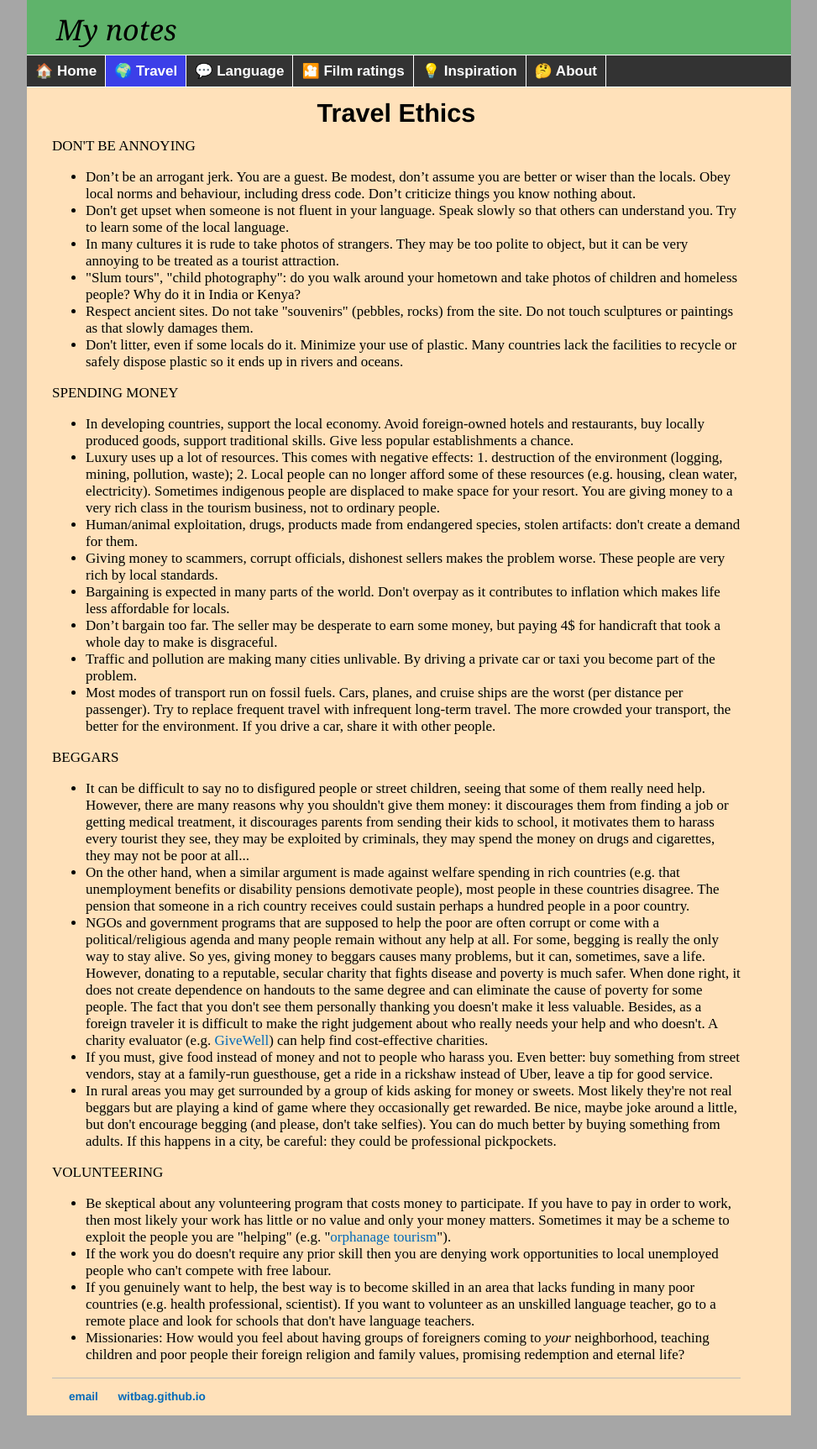
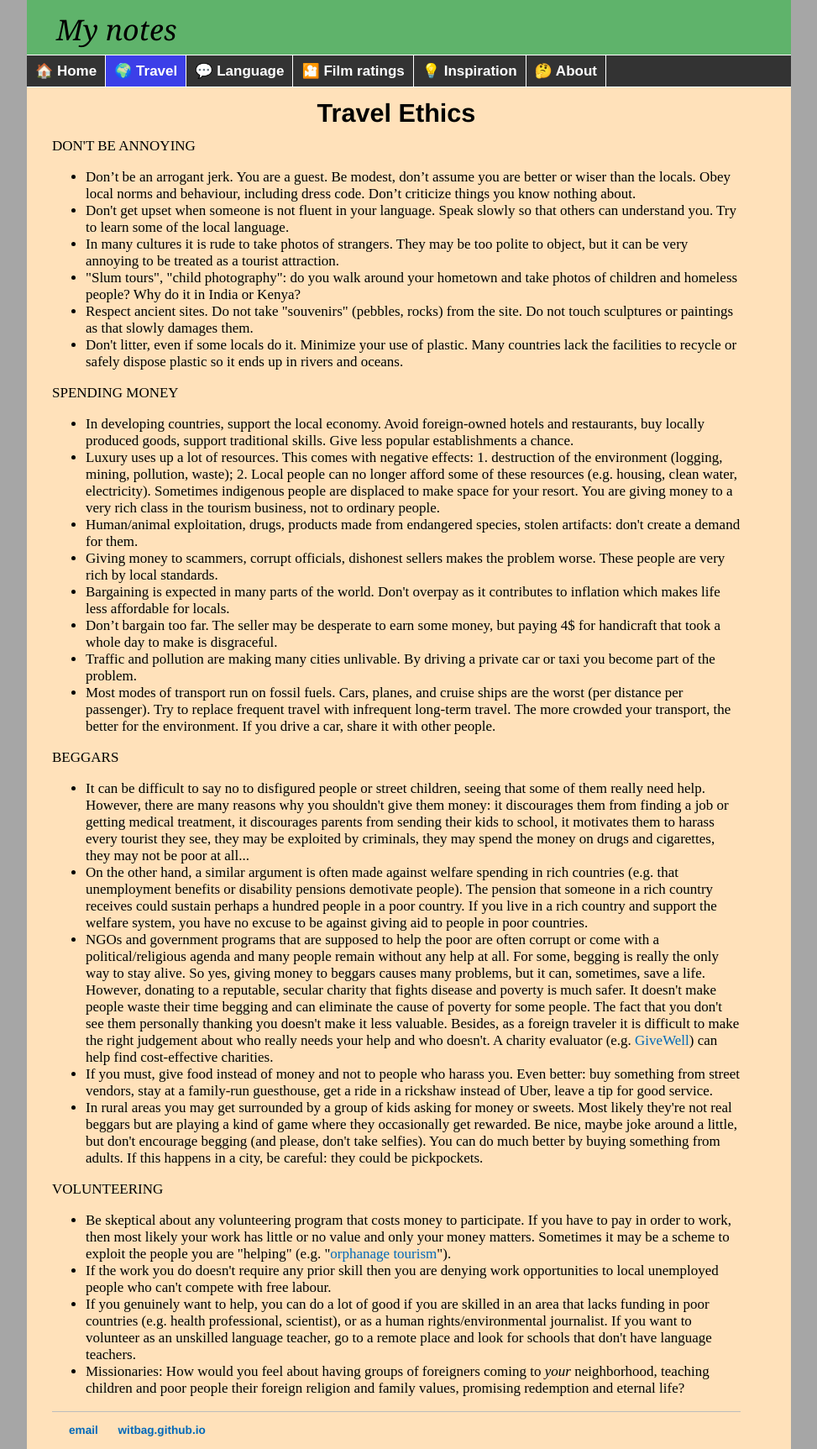
Before and after one commit to witbag/witbag.github.io, a Jekyll site: the page built from travel/ethics.html, in a window 1280 px wide. Shown: the whole page at 84% size, without its empty margins (153-1126 px from the left). Built offline with Jekyll 4.4.1, drawn with Linux system fonts in a browser that asks for light colours; before the commit the page ends 1685 px from its top, so only the background shows below that.

Commit message:
Update ethics.html

```diff
--- a/travel/ethics.html
+++ b/travel/ethics.html
@@ -31,14 +31,14 @@
 <a id="beggars"></a><p>BEGGARS</p>
 <ul>
 <li>It can be difficult to say no to disfigured people or street children, seeing that some of them really need help. However, there are many reasons why you shouldn't give them money: it discourages them from finding a job or getting medical treatment, it discourages parents from sending their kids to school, it motivates them to harass every tourist they see, they may be exploited by criminals, they may spend the money on drugs and cigarettes, they may not be poor at all...
-<li>On the other hand, when a similar argument is made against welfare spending in rich countries (e.g. that unemployment benefits or disability pensions demotivate people), most people in these countries disagree. The pension that someone in a rich country receives could sustain perhaps a hundred people in a poor country.
-<li>NGOs and government programs that are supposed to help the poor are often corrupt or come with a political/religious agenda and many people remain without any help at all. For some, begging is really the only way to stay alive. So yes, giving money to beggars causes many problems, but it can, sometimes, save a life. However, donating to a reputable, secular charity that fights disease and poverty is much safer. When done right, it does not create dependence on handouts to the same degree and can eliminate the cause of poverty for some people. The fact that you don't see them personally thanking you doesn't make it less valuable. Besides, as a foreign traveler it is difficult to make the right judgement about who really needs your help and who doesn't. A charity evaluator (e.g. <a href="https://www.givewell.org/" target=_blank>GiveWell</a>) can help find cost-effective charities.
+<li>On the other hand, a similar argument is often made against welfare spending in rich countries (e.g. that unemployment benefits or disability pensions demotivate people). The pension that someone in a rich country receives could sustain perhaps a hundred people in a poor country. If you live in a rich country and support the welfare system, you have no excuse to be against giving aid to people in poor countries.
+<li>NGOs and government programs that are supposed to help the poor are often corrupt or come with a political/religious agenda and many people remain without any help at all. For some, begging is really the only way to stay alive. So yes, giving money to beggars causes many problems, but it can, sometimes, save a life. However, donating to a reputable, secular charity that fights disease and poverty is much safer. It doesn't make people waste their time begging and can eliminate the cause of poverty for some people. The fact that you don't see them personally thanking you doesn't make it less valuable. Besides, as a foreign traveler it is difficult to make the right judgement about who really needs your help and who doesn't. A charity evaluator (e.g. <a href="https://www.givewell.org/" target=_blank>GiveWell</a>) can help find cost-effective charities.
 <li>If you must, give food instead of money and not to people who harass you. Even better: buy something from street vendors, stay at a family-run guesthouse, get a ride in a rickshaw instead of Uber, leave a tip for good service.
-<li>In rural areas you may get surrounded by a group of kids asking for money or sweets. Most likely they're not real beggars but are playing a kind of game where they occasionally get rewarded. Be nice, maybe joke around a little, but don't encourage begging (and please, don't take selfies). You can do much better by buying something from adults. If this happens in a city, be careful: they could be professional pickpockets.
+<li>In rural areas you may get surrounded by a group of kids asking for money or sweets. Most likely they're not real beggars but are playing a kind of game where they occasionally get rewarded. Be nice, maybe joke around a little, but don't encourage begging (and please, don't take selfies). You can do much better by buying something from adults. If this happens in a city, be careful: they could be pickpockets.
 </ul>
 <a id="volun"></a><p>VOLUNTEERING</p>
 <ul>
 <li>Be skeptical about any volunteering program that costs money to participate. If you have to pay in order to work, then most likely your work has little or no value and only your money matters. Sometimes it may be a scheme to exploit the people you are "helping" (e.g. "<a href="https://www.theguardian.com/world/orphanage-tourism" target=_blank>orphanage tourism</a>").
 <li>If the work you do doesn't require any prior skill then you are denying work opportunities to local unemployed people who can't compete with free labour.
-<li>If you genuinely want to help, the best way is to become skilled in an area that lacks funding in many poor countries (e.g. health professional, scientist). If you want to volunteer as an unskilled language teacher, go to a remote place and look for schools that don't have language teachers.
+<li>If you genuinely want to help, you can do a lot of good if you are skilled in an area that lacks funding in poor countries (e.g. health professional, scientist), or as a human rights/environmental journalist. If you want to volunteer as an unskilled language teacher, go to a remote place and look for schools that don't have language teachers.
 <li>Missionaries: How would you feel about having groups of foreigners coming to <i>your</i> neighborhood, teaching children and poor people their foreign religion and family values, promising redemption and eternal life?
```
